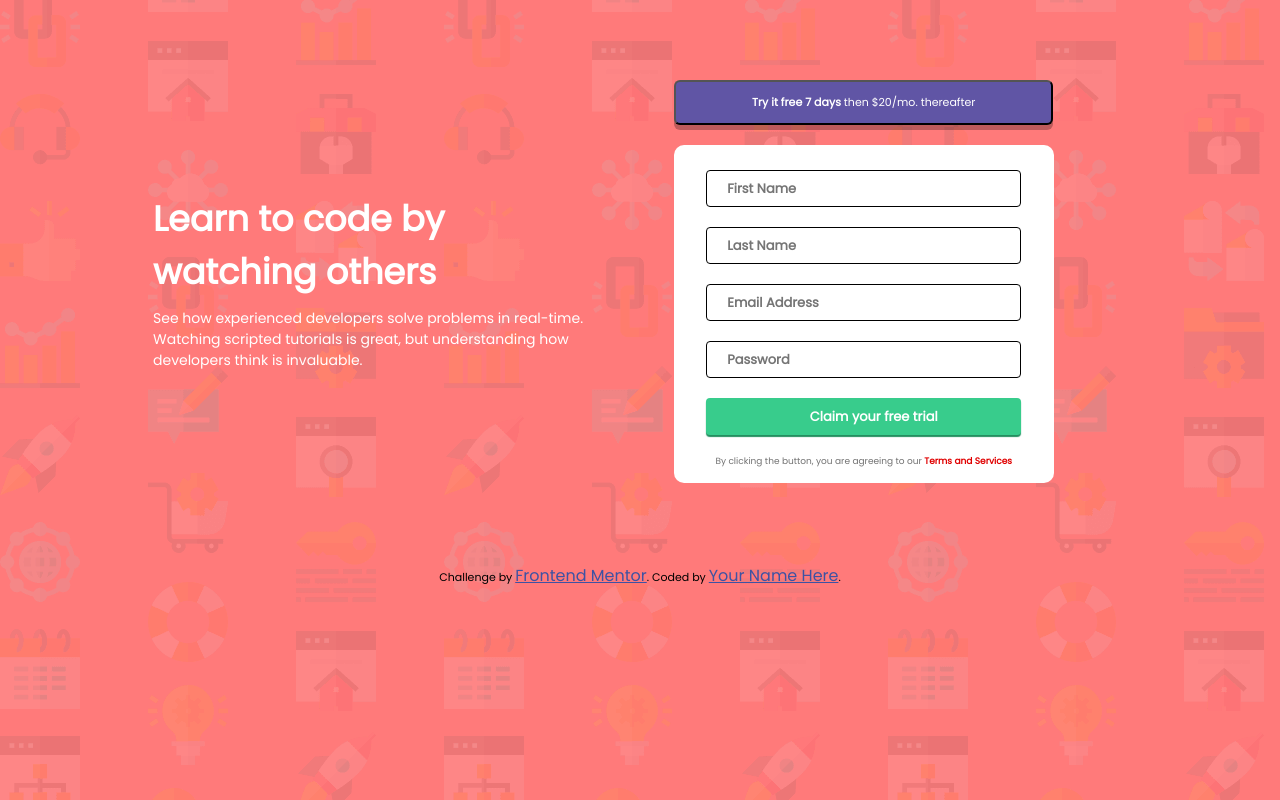
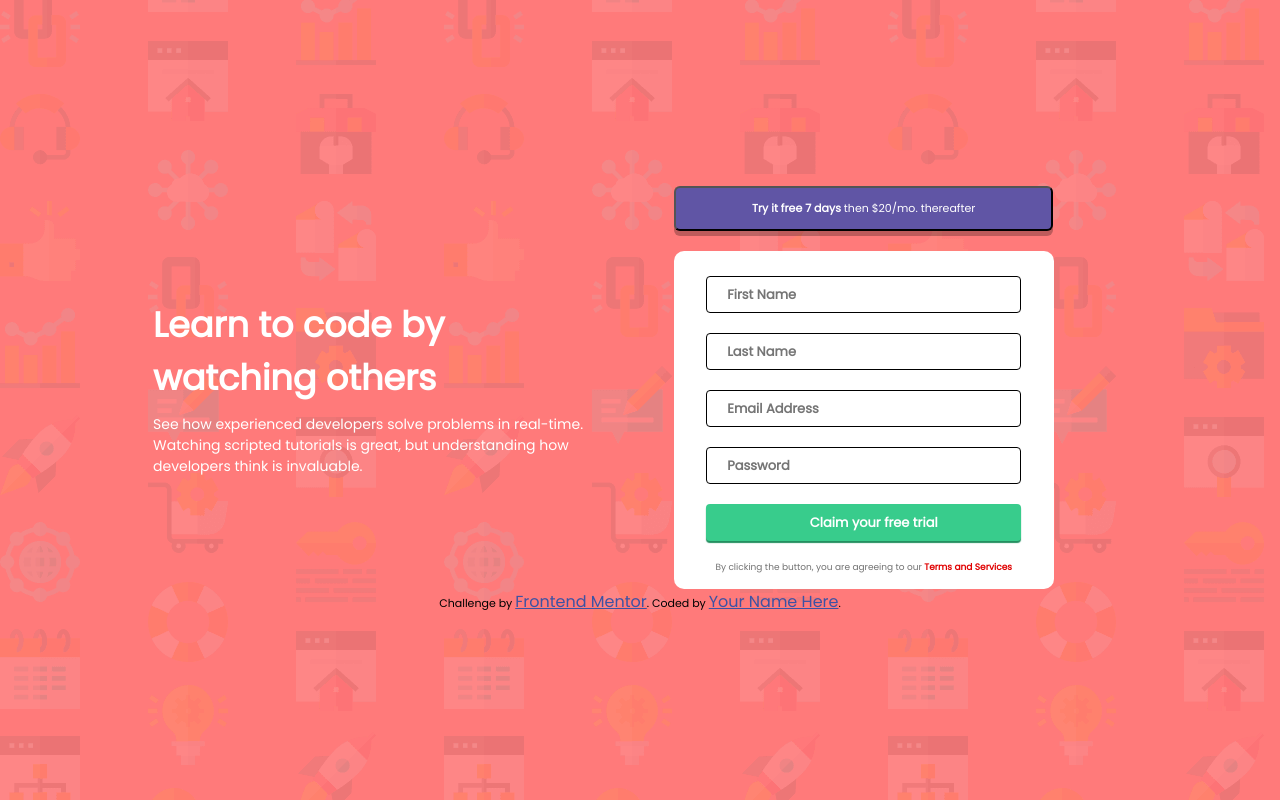
Before and after one commit to iwannatocode/intro-component-with-signup-form, a plain HTML site: page index.html in a window 1280 px wide. Drawn offline with Linux system fonts and the light colour scheme.

Commit message:
challenge_centered

```diff
--- a/css/css.css
+++ b/css/css.css
@@ -9,18 +9,16 @@
     font-size: 16px;
     font-family: font
 }
-html{
+body{
+    background:  hsl(0, 100%, 74%) url(../images/bg-intro-desktop.png);
+    min-width: 720px;
     display: flex;
     flex-direction: column;
     justify-content: center;
     align-items: center;
-}
-body{
-    background:  hsl(0, 100%, 74%) url(../images/bg-intro-desktop.png);
-    min-width: 720px;
+    height: 100vh;
 }
 .main{
-    margin: 80px auto;
     display: flex;
     flex-direction: row;
     /* border: 2px solid blue; */
```
